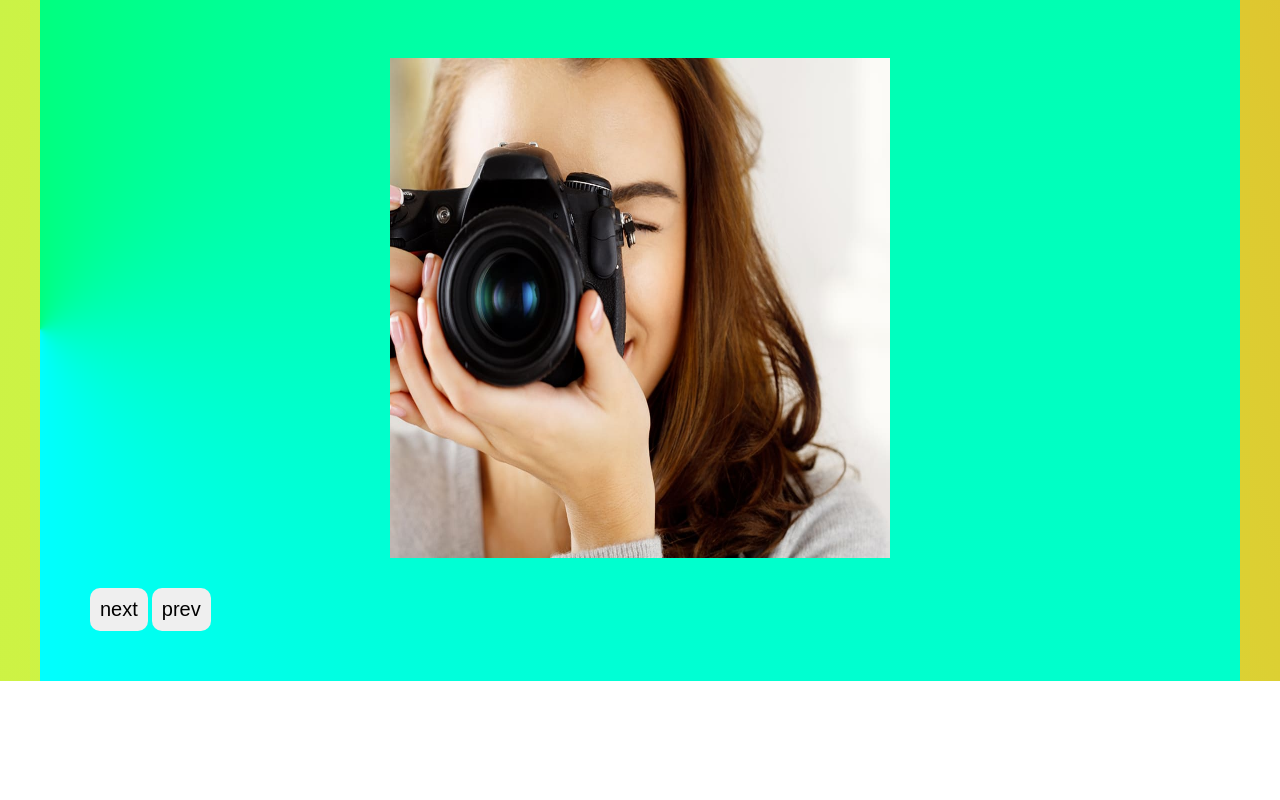
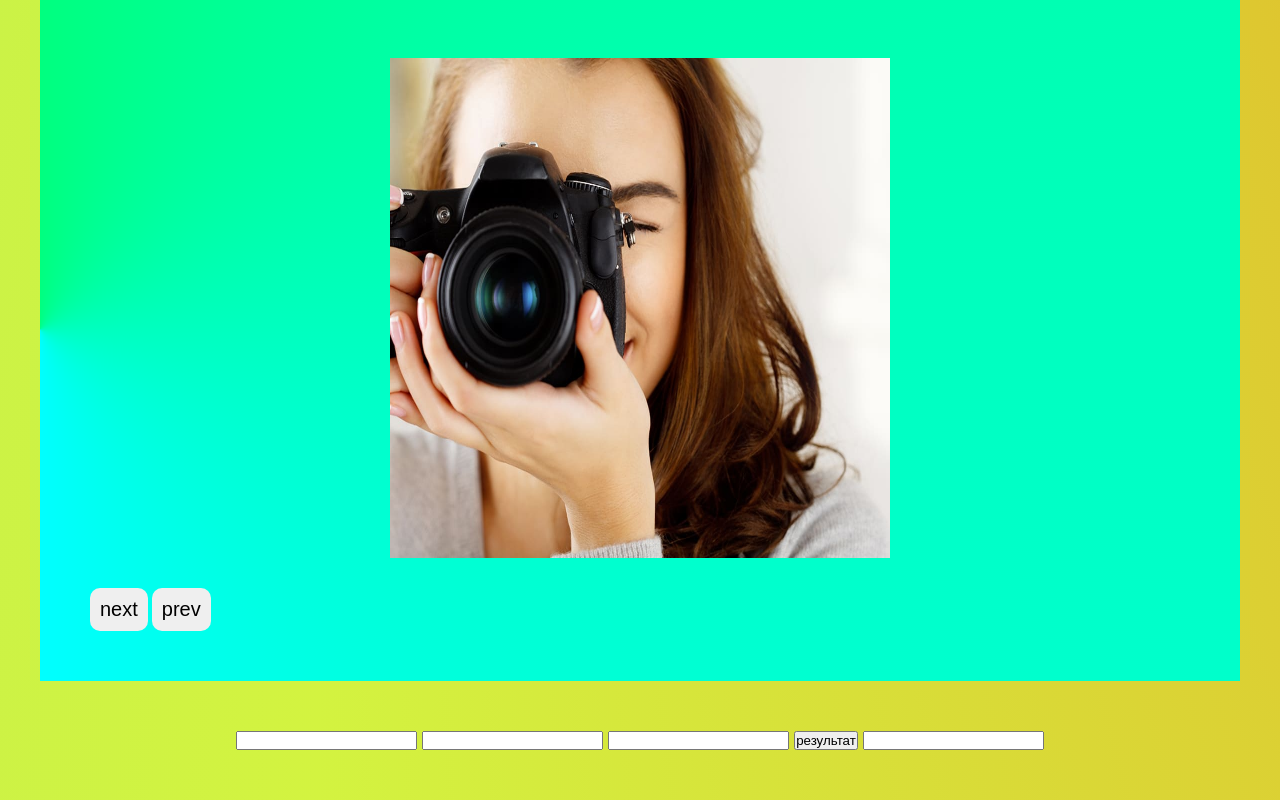
Before and after one commit to ggSall13/gitTest, a plain HTML site: page index.html in a window 1280 px wide. Shown: the part 1969-2769 px from the top of the page. Before the commit the page ends 2650 px from the top, so only its background shows below. Drawn offline with Linux system fonts and the light colour scheme.

Commit message:
Проверка знаний, неуспешно(

```diff
--- a/css/styles.css
+++ b/css/styles.css
@@ -289,3 +289,19 @@ p {
    display: inline-block;
    margin: 0px 5px;
 }
+
+
+.input__test  {
+   display: flex;
+   align-items: center;
+   justify-content: center;
+   margin: 50px 0px;
+}
+
+.input {
+   margin: 0px 5px 0px 0px;
+}
+
+.result__input{
+   margin: 0px 5px 0px 0px;
+}
--- a/index.html
+++ b/index.html
@@ -122,6 +122,16 @@
             <h1 id="seconds">25</h1>
          </div>
       </div>
+      <!-- input test -->
+         <div class="input__test">
+            <div class="input first"><input type="text" name="" id=""></div>
+            <div class="input second"><input type="text" name="" id=""></div>
+            <div class="input third__inp"><input type="text" name="" id=""></div>
+            <button class="result__input">результат</button>
+            <div class="input__result"><input type="text" name="" id="inputResult"></div>
+         </div>
+         <!-- input test -->
+
       <!-- я сделал гит -->
       <script src="js/script.js"></script>
 </body>
--- a/js/script.js
+++ b/js/script.js
@@ -135,3 +135,20 @@ function clock() {
    document.getElementById('seconds').innerHTML = seconds;
    setTimeout(clock, 1000);
 };
+
+
+// input test
+
+const inputs = document.getElementsByClassName('input');
+const buttonResult = document.querySelector('.result__input');
+const inputResult = document.querySelector('#inputResult');
+
+buttonResult.addEventListener('click',inputsResult);
+
+function inputsResult() {
+   let summInputs = inputs.value;
+   inputResult.value = summInputs;
+};
+
+
+// input test
```
